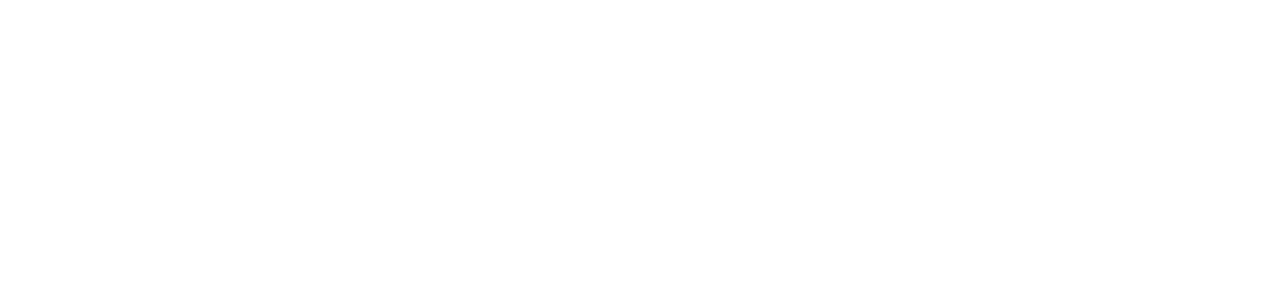
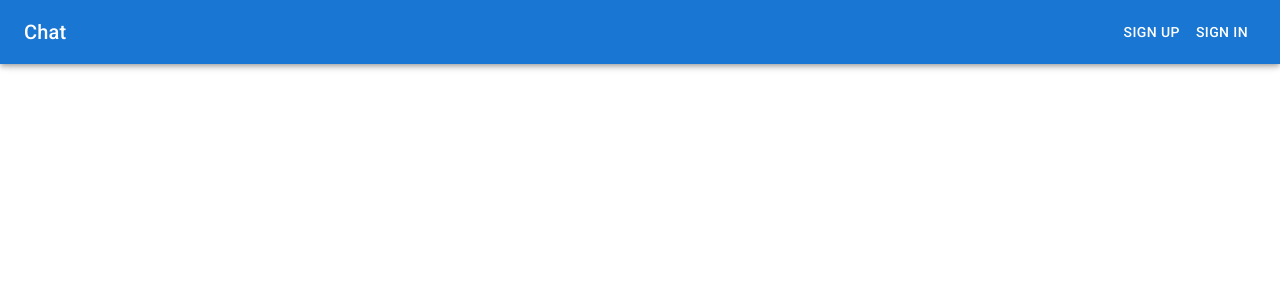
Before and after one commit to SpeedrunDi/Chat, a React (Create React App) app in the folder frontend/: page / in a window 1280 px wide. Shown: the top 300 px of the page. Built offline with nearby package versions, Linux system fonts and the light colour scheme.

Commit message:
CP-6 Added Layout and Toolbar

```diff
--- a/frontend/package.json
+++ b/frontend/package.json
@@ -3,6 +3,9 @@
   "version": "0.1.0",
   "private": true,
   "dependencies": {
+    "@emotion/react": "^11.10.4",
+    "@emotion/styled": "^11.10.4",
+    "@mui/material": "^5.10.9",
     "@testing-library/jest-dom": "^5.16.5",
     "@testing-library/react": "^13.4.0",
     "@testing-library/user-event": "^13.5.0",
@@ -17,6 +20,7 @@
     "react-toastify": "^9.0.8",
     "redux": "^4.2.0",
     "redux-thunk": "^2.4.1",
+    "tss-react": "^4.4.0",
     "web-vitals": "^2.1.4"
   },
   "scripts": {
--- a/frontend/public/index.html
+++ b/frontend/public/index.html
@@ -24,6 +24,10 @@
       work correctly both with client-side routing and a non-root public URL.
       Learn how to configure a non-root public URL by running `npm run build`.
     -->
+    <link
+      rel="stylesheet"
+      href="https://fonts.googleapis.com/css?family=Roboto:300,400,500,700&display=swap"
+    />
     <title>React App</title>
   </head>
   <body>
--- a/frontend/src/App.js
+++ b/frontend/src/App.js
@@ -1,9 +1,10 @@
+import Layout from "./components/UI/Layout/Layout";
 
 const App = () => {
   return (
-    <>
+    <Layout>
 
-    </>
+    </Layout>
   );
 }
 
--- a/frontend/src/axiosApi.js
+++ b/frontend/src/axiosApi.js
@@ -0,0 +1,8 @@
+import axios from "axios"
+import {apiUrl} from "./config";
+
+const axiosApi = axios.create({
+  baseURL: apiUrl,
+});
+
+export default axiosApi;
--- /dev/null
+++ b/frontend/src/components/UI/AppToolbar/AppToolbar.js
@@ -0,0 +1,54 @@
+import React from 'react';
+import {AppBar, Grid, Toolbar, Typography} from "@mui/material";
+import {Link} from "react-router-dom";
+import {makeStyles} from "tss-react/mui";
+import {useSelector} from "react-redux";
+import User from "./Menu/User";
+import Anonymous from "./Menu/Anonymous";
+import {ToastContainer} from "react-toastify";
+import 'react-toastify/dist/ReactToastify.css';
+
+
+const useStyles = makeStyles()(theme => ({
+  mainLink: {
+    color: 'inherit',
+    textDecoration: 'none',
+    '&:hover': {
+      color: 'inherit'
+    }
+  },
+  staticToolbar: {
+    marginBottom: theme.spacing(2)
+  },
+}))
+
+const AppToolbar = () => {
+  const { classes } = useStyles();
+  const user = null;
+
+  return (
+    <>
+      <AppBar position={'fixed'}>
+        <ToastContainer/>
+        <Toolbar>
+          <Grid container justifyContent='space-between' alignItems='center'>
+            <Grid item>
+              <Typography variant="h6">
+                <Link to='/' className={classes.mainLink}>
+                  Chat
+                </Link>
+              </Typography>
+            </Grid>
+
+            <Grid item>
+              {user ? <User user={user}/> : <Anonymous/>}
+            </Grid>
+          </Grid>
+        </Toolbar>
+      </AppBar>
+      <Toolbar className={classes.staticToolbar}/>
+    </>
+  );
+};
+
+export default AppToolbar;
--- /dev/null
+++ b/frontend/src/components/UI/AppToolbar/Menu/Anonymous.js
@@ -0,0 +1,18 @@
+import React from 'react';
+import {Link} from "react-router-dom";
+import {Button} from "@mui/material";
+
+const Anonymous = () => {
+  return (
+    <>
+      <Button component={Link} to="/register" color="inherit">
+        Sign Up
+      </Button>
+      <Button component={Link} to="/login" color="inherit">
+        Sign In
+      </Button>
+    </>
+  );
+};
+
+export default Anonymous;
--- /dev/null
+++ b/frontend/src/components/UI/Layout/Layout.js
@@ -0,0 +1,20 @@
+import {Container, CssBaseline} from "@mui/material";
+import React from "react";
+import AppToolbar from "../AppToolbar/AppToolbar";
+
+
+const Layout = ({children}) => {
+  return (
+    <>
+      <CssBaseline/>
+      <AppToolbar/>
+      <main>
+        <Container maxWidth='xl'>
+          {children}
+        </Container>
+      </main>
+    </>
+  );
+};
+
+export default Layout;
--- a/frontend/src/config.js
+++ b/frontend/src/config.js
@@ -0,0 +1 @@
+export const apiUrl = 'http://localhost:8000';
--- /dev/null
+++ b/frontend/src/history.js
@@ -0,0 +1,5 @@
+import {createBrowserHistory} from 'history';
+
+const history = createBrowserHistory();
+
+export default history;
--- a/frontend/src/index.js
+++ b/frontend/src/index.js
@@ -1,8 +1,18 @@
 import React from 'react';
 import ReactDOM from 'react-dom/client';
+import {Router} from 'react-router-dom';
+import history from './history'
 import App from './App';
+import {Provider} from "react-redux";
+import store from "./store/configureStore";
+
+const app = (
+  <Provider store={store}>
+    <Router history={history}>
+      <App/>
+    </Router>
+  </Provider>
+);
 
 const root = ReactDOM.createRoot(document.getElementById('root'));
-root.render(
-  <App />
-);
+root.render(app);
--- /dev/null
+++ b/frontend/src/store/configureStore.js
@@ -0,0 +1,37 @@
+import {applyMiddleware, combineReducers, compose, createStore} from "redux";
+import thunk from "redux-thunk";
+// import {loadFromLocalStorage, saveToLocalStorage} from "./localStorage";
+import axiosApi from "../axiosApi";
+
+const composeEnhancers = window.__REDUX_DEVTOOLS_EXTENSION_COMPOSE__ || compose;
+
+const rootReducer = combineReducers({
+
+});
+
+// const persistedState = loadFromLocalStorage();
+
+const store = createStore(
+  rootReducer,
+  // persistedState,
+  composeEnhancers(applyMiddleware(thunk))
+);
+
+
+
+axiosApi.interceptors.request.use(config => {
+  try {
+    config.headers['Authorization'] = store.getState().users.user.token;
+  } catch (e) {}
+
+  return config;
+});
+
+axiosApi.interceptors.response.use(res => res, e => {
+  if(!e.response.data) {
+    e.response={data: {global: 'No internet!'}}
+  }
+  throw e
+})
+
+export default store;
```
Also changed, not shown: frontend/src/components/UI/AppToolbar/Menu/User.js (added), 1 other file (tests, documents, lock files or other folders).
